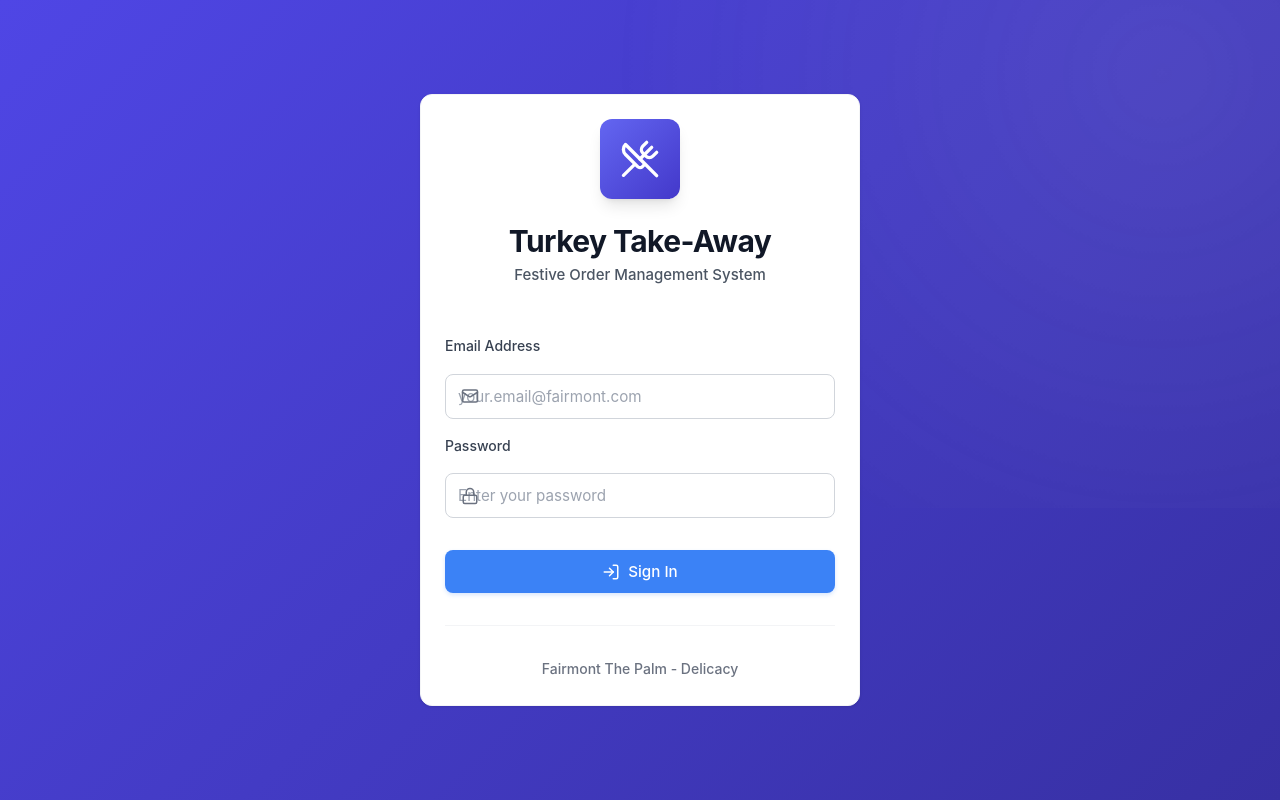
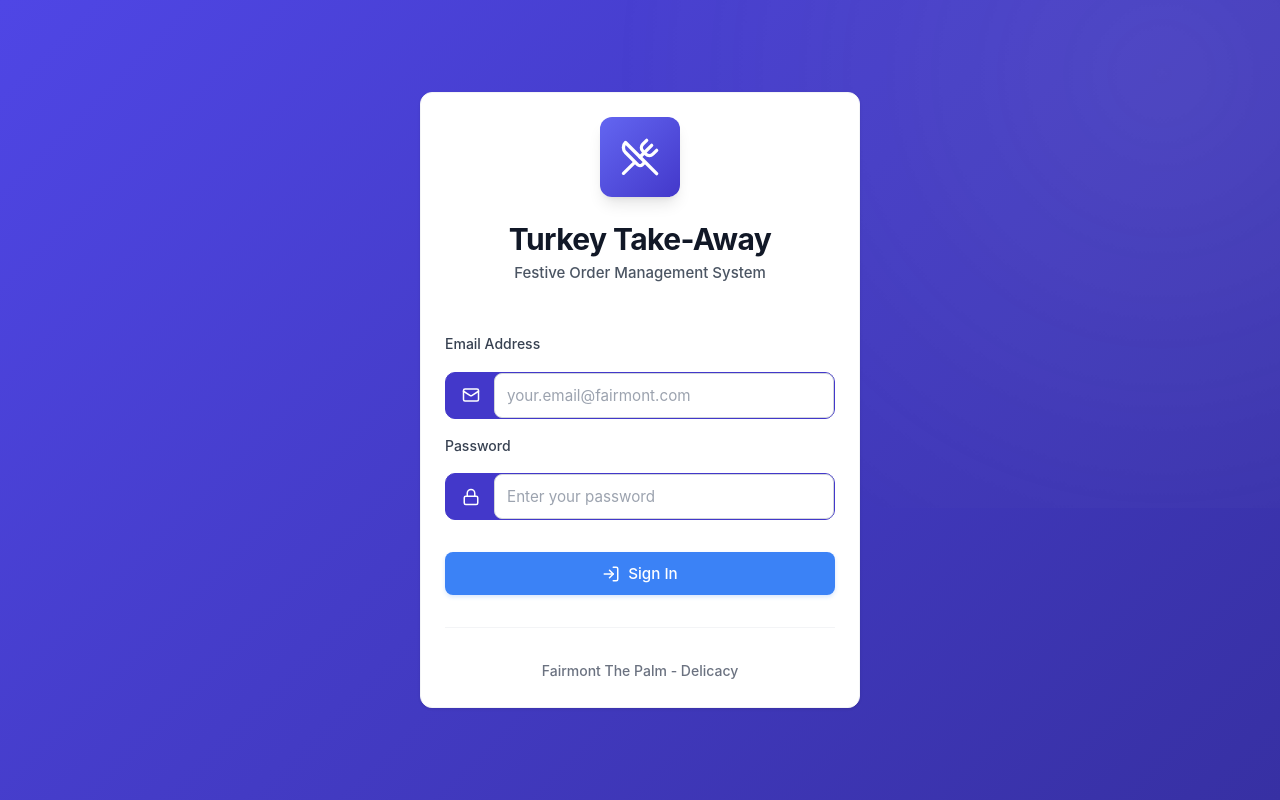
Before and after one commit to navansami/Festive_Takeaway_Client, a React (Vite) app: page /login in a window 1280 px wide. Built offline with nearby package versions, Linux system fonts and the light colour scheme.

Commit message:
fixed login icons

```diff
--- a/src/pages/Login.css
+++ b/src/pages/Login.css
@@ -92,9 +92,17 @@
   z-index: 1;
 }
 
-.input-with-icon input {
-  padding-left: 2.75rem;
+.input-with-icon {
+  padding-left: 3rem;
+  border-radius: 10px;
+  border: 1px solid var(--color-primary-700);
+  background-color: var(--color-primary-700);
 }
+
+.input-icon {
+  color: var(--color-white);
+}
+
 
 .login-btn {
   margin-top: var(--spacing-md);
```
